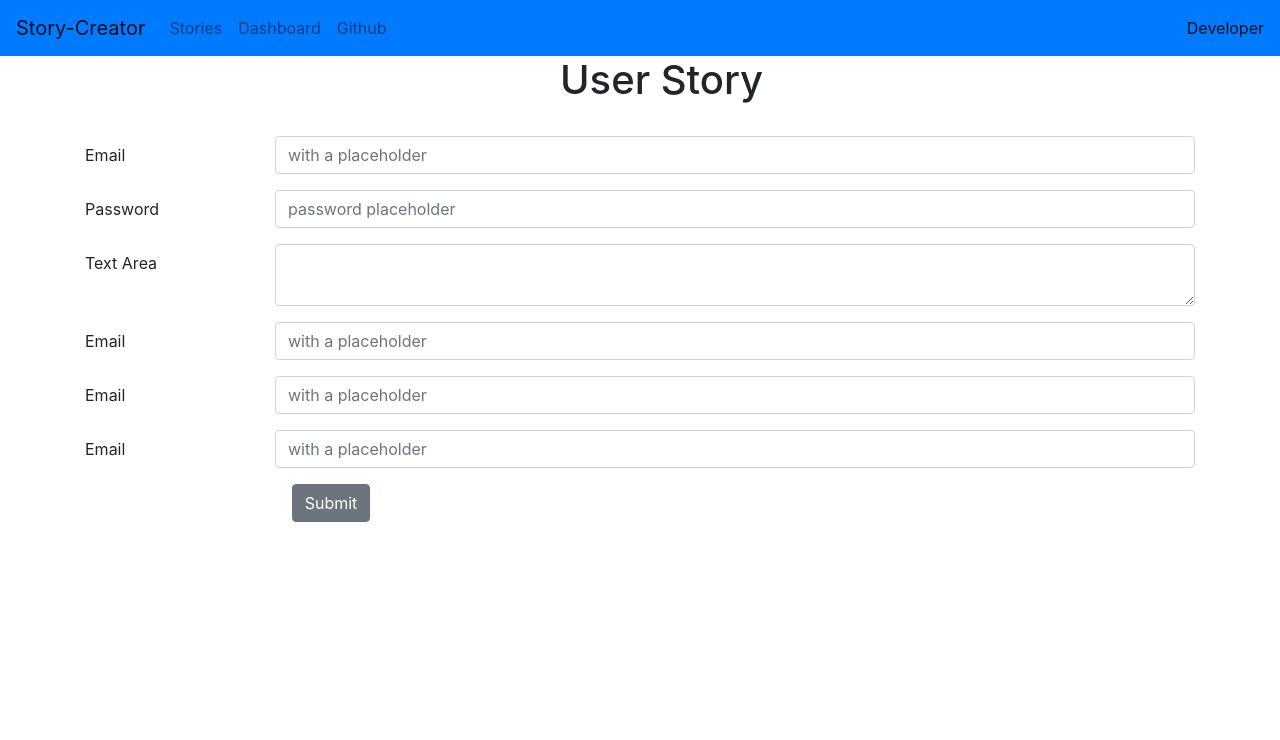
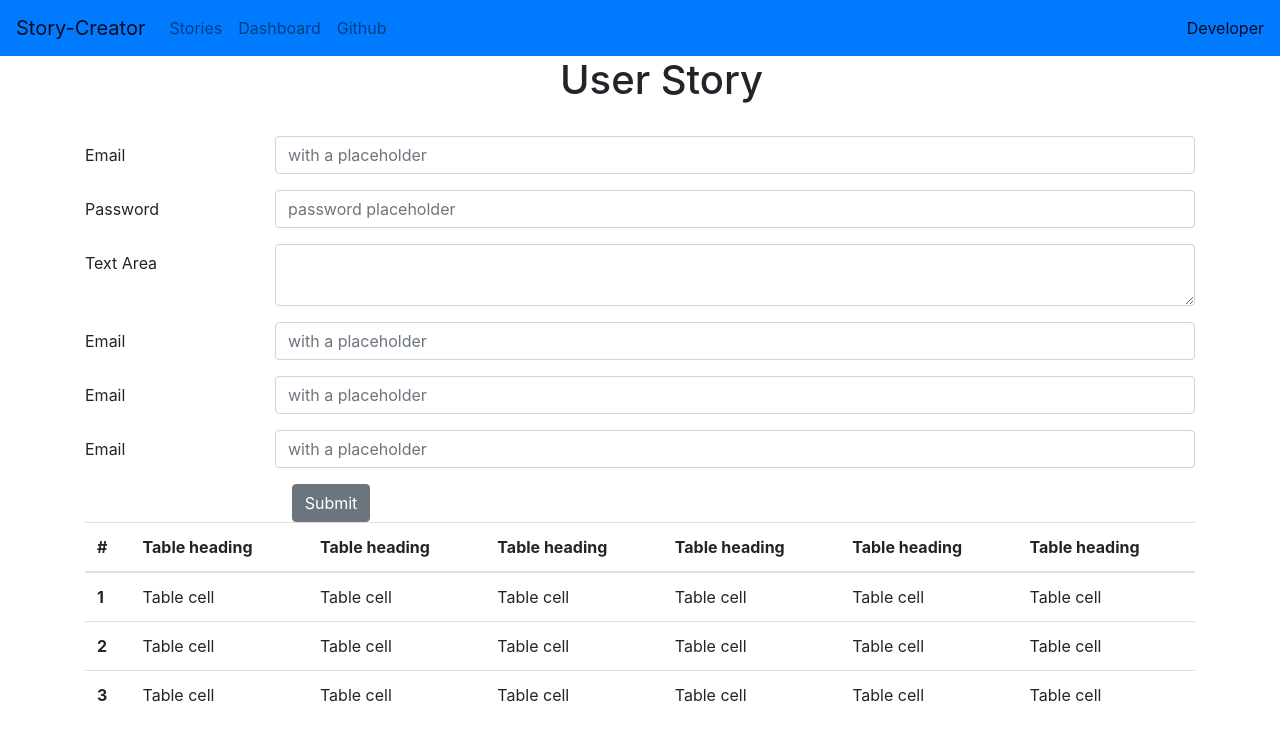
Before and after one commit to jideabdqudus/story-creator, a React (Create React App) app: page /dashboard in a window 1280 px wide. Shown: the top 740 px of the page. Built offline with nearby package versions, Linux system fonts and the light colour scheme.

Commit message:
Added Changes

```diff
--- a/src/App.js
+++ b/src/App.js
@@ -3,6 +3,7 @@ import './App.css';
 import NavbarCard from './components/Navbar/NavbarCard';
 import HeaderCard from './components/Header/HeaderCard';
 import FormCard from './components/Form/FormCard';
+import DashTable from './components/Dashboard/DashTable';
 
 function App() {
   return (
@@ -10,6 +11,7 @@ function App() {
       <NavbarCard/>
       <HeaderCard/>
       <FormCard/>
+      <DashTable/>
     </div>
   );
 }
--- /dev/null
+++ b/src/components/Dashboard/DashTable.jsx
@@ -0,0 +1,53 @@
+import React from 'react'
+import {Table, Container} from "reactstrap"
+
+const DashTable = () => {
+    return (
+        <Container>
+        <Table responsive>
+        <thead>
+          <tr>
+            <th>#</th>
+            <th>Table heading</th>
+            <th>Table heading</th>
+            <th>Table heading</th>
+            <th>Table heading</th>
+            <th>Table heading</th>
+            <th>Table heading</th>
+          </tr>
+        </thead>
+        <tbody>
+          <tr>
+            <th scope="row">1</th>
+            <td>Table cell</td>
+            <td>Table cell</td>
+            <td>Table cell</td>
+            <td>Table cell</td>
+            <td>Table cell</td>
+            <td>Table cell</td>
+          </tr>
+          <tr>
+            <th scope="row">2</th>
+            <td>Table cell</td>
+            <td>Table cell</td>
+            <td>Table cell</td>
+            <td>Table cell</td>
+            <td>Table cell</td>
+            <td>Table cell</td>
+          </tr>
+          <tr>
+            <th scope="row">3</th>
+            <td>Table cell</td>
+            <td>Table cell</td>
+            <td>Table cell</td>
+            <td>Table cell</td>
+            <td>Table cell</td>
+            <td>Table cell</td>
+          </tr>
+        </tbody>
+      </Table>
+        </Container>
+    )
+}
+
+export default DashTable
```
Also changed, not shown: src/components/Form/FormCard.jsx (+10 -1 lines).
